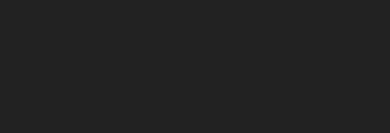
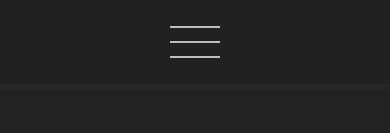
Before and after one commit to slimmsyd/NewPortoflio, a React (Create React App) app in the folder my-app/: page / in a window 390 px wide. Shown: the top 133 px of the page. Built offline with nearby package versions, Linux system fonts and the light colour scheme.

Commit message:
moble burger menu

```diff
--- a/my-app/src/components/Navbar.js
+++ b/my-app/src/components/Navbar.js
@@ -1,6 +1,9 @@
-import React, {useEffect, useRef} from 'react';
+import React, {useEffect, useRef, useState} from 'react';
 import '../styles/Navbar.scss'
 const Navbar = () => {
+
+    const [navigation, setNavigation] = useState(false);
+
 
     const scrollSkills = () => {
         window.scrollTo({
@@ -22,6 +25,20 @@
         })
     }
 
+    //functions to showNav
+    function showNav() {
+        setNavigation(true);
+        if(navigation) {
+            console.log("Its true")
+            setNavigation(false)
+
+        }else {
+            console.log("its false now")
+        }
+
+    }
+
+
 return (
     <>
 
@@ -39,7 +56,31 @@
         <h1 onClick={scrollContact} > Contact</h1>
 
         </div>
+
     </nav>
+
+
+
+    <nav onClick={showNav} className = "menuBurger">
+        <img src = "/BurgerMenu.png" className ="img" alt ="burgermenu"></img>
+    </nav>
+
+    <div className ={`hamburger_Div ${navigation ? "hamburgerDivShown": "" }`}>
+
+        <ul className = "navLinks">
+
+            <li><a href = "https://twitter.com/slimmsyd">Twitter</a></li>
+        </ul>
+        <ul className = "navLinks">
+            <li><a href = "https://www.linkedin.com/in/sydney-sanders-dev/">LinkedIn</a></li>
+        </ul>
+        <ul className = "navLinks">
+            <li><a href = "https://www.youtube.com/channel/UCC8yLhVL7lThf295DtD4rag">Youtube</a></li>
+        </ul>
+
+    </div>
+
+
 
 
 </>
--- a/my-app/src/styles/Navbar.scss
+++ b/my-app/src/styles/Navbar.scss
@@ -8,6 +8,7 @@
     position: fixed;
     opacity: 70%;
     padding: 0rem 2rem;
+    z-index: 5;
     h1 {
         font-size: 24px;;
         font-weight: 500;
@@ -18,4 +19,80 @@
     }
 
 
+
+
 }
+@media ( min-width: 600px) {
+    .hamburger_Div, .hamburgerDivShown, .menuBurger {
+        display: none;
+    }
+}
+@media(max-width: 599px) {
+
+    .hamburger_Nav {
+        display: flex;
+        align-items: center;
+        box-shadow:0px 6px 4px rgba(69, 68, 68, 0.25);
+        justify-content: space-evenly;
+        width: 100%;
+        flex-direction: column;
+        opacity: 70%;
+        padding: 0rem 2rem;
+    }
+
+    .menuBurger {
+        display: flex;
+        align-items: center;
+        min-height: 10vh;
+        box-shadow:0px 6px 4px rgba(69, 68, 68, 0.25);
+        justify-content: space-evenly;
+        width: 100%;
+        position: fixed;
+        opacity: 70%;
+        z-index: 10;
+        background-color: #222222;
+
+
+        .img {
+            min-width: 32px;
+        }
+
+    }
+
+
+    .hamburger_Div {
+        margin-top: 10vh;
+        background-color: #222222;
+        position: fixed;
+        left: 0;
+        width: 100%;
+        height: 100%;
+        display: flex;
+        justify-content: center;
+        align-items: center;
+        flex-direction: column;
+        transition: all ease-in-out 0.5s;
+        text-align: center;
+        z-index: 2;
+        transform: translateX(100%);
+
+
+        .navLinks {
+            font-size: 24px;
+            flex-basis: 5rem;
+            list-style-type: none;
+
+            a {
+                text-decoration: none;
+                color: #fff;
+            }
+        }
+
+    }
+    .hamburgerDivShown {
+        transform: translate(0%,0%);
+    }
+
+
+
+}
--- a/my-app/src/styles/SocialsSection.scss
+++ b/my-app/src/styles/SocialsSection.scss
@@ -9,12 +9,7 @@
         h2 {
             font-weight: 300 ;
         }
-        @media (max-width:599px) {
-            img {
-           width: 64px;
 
-            }
-        }
 
 
     .app-Footer {
@@ -39,3 +34,10 @@
     }
 
 }
+
+
+@media (max-width:599px) {
+    .socialSection {
+        display: none !important;
+    }
+   }
```
Also changed, not shown: my-app/public/BurgerMenu.png (added). Lines whose indentation alone changed are shown as unchanged.
